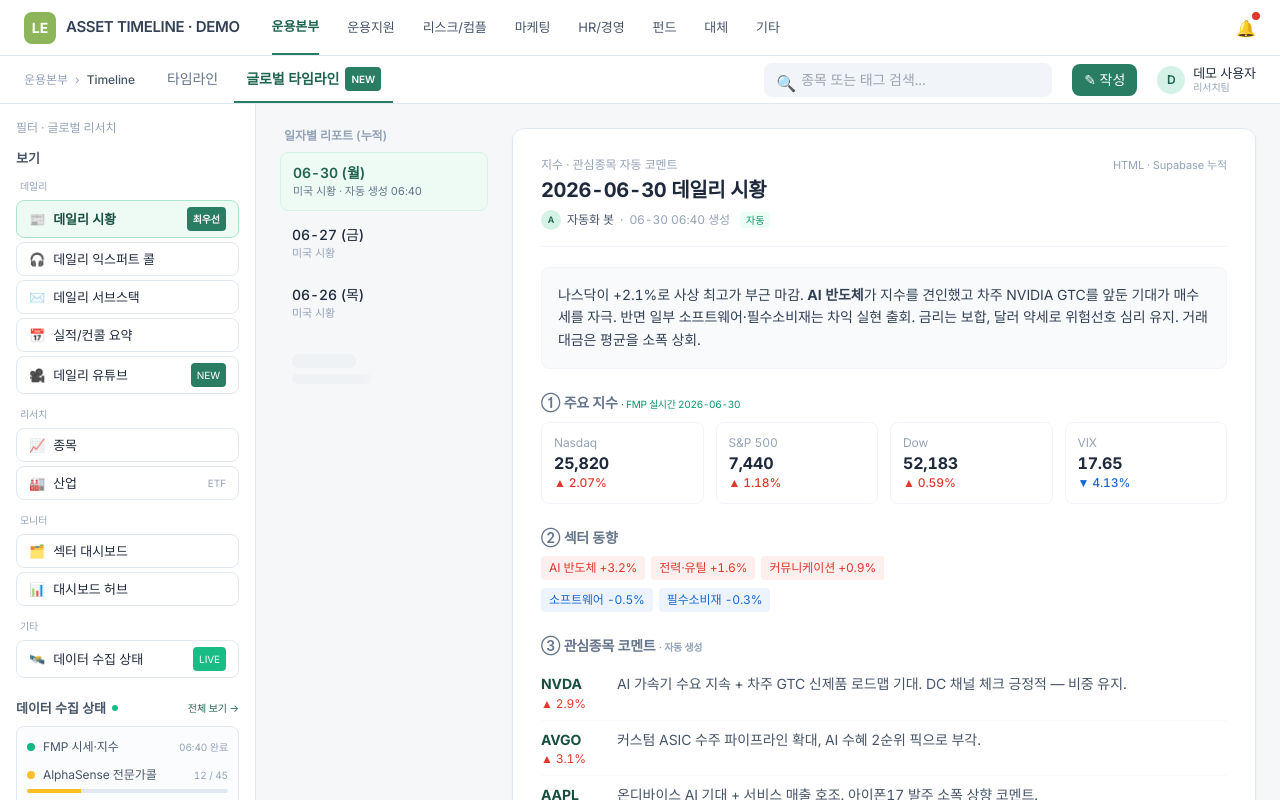
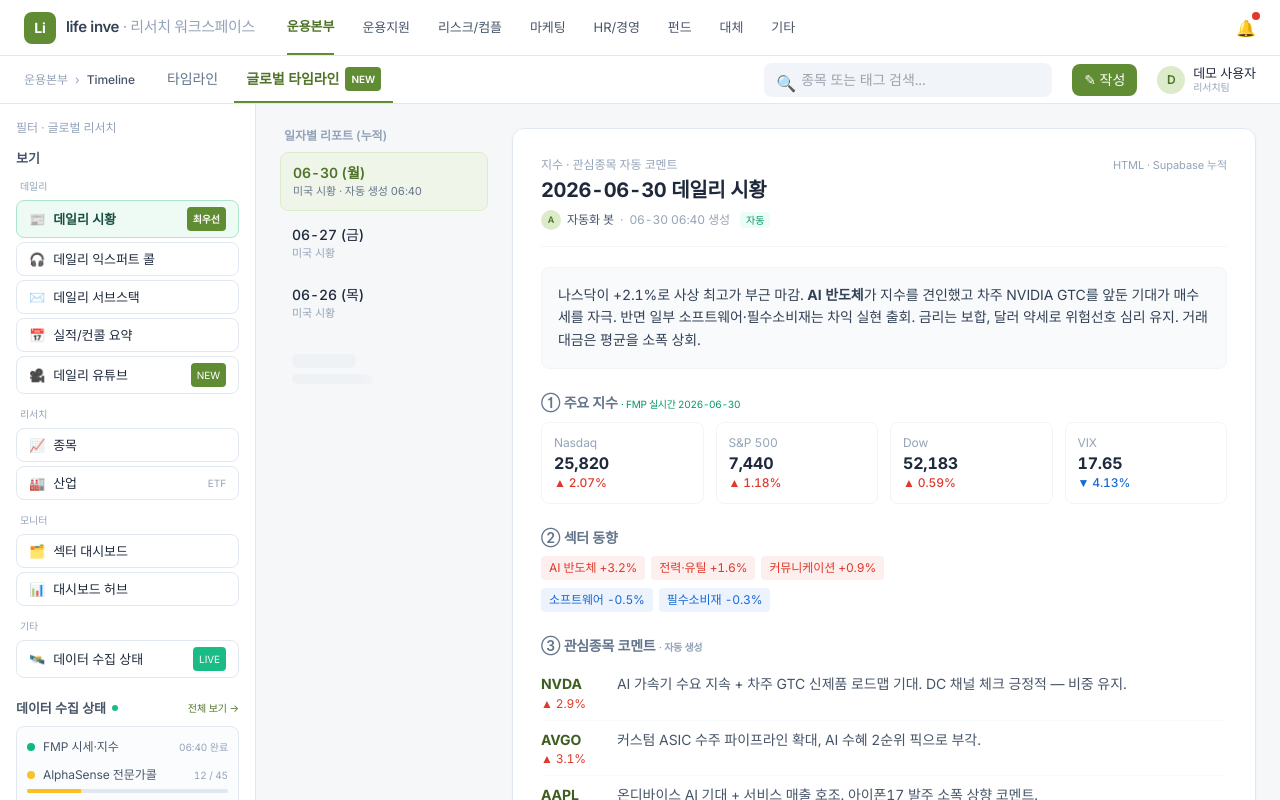
Before and after one commit to deepvaluekim-cmd/lifeinveinve, a plain HTML site: page index.html in a window 1280 px wide. Drawn offline with nearby package versions, Linux system fonts and the light colour scheme; a web font is replaced by a local one.

Commit message:
life inve 리브랜딩 마감 + 개발자 README
- index.html: 타이틀·헤더 로고 life inve로 교체, Tailwind brand 팔레트를 LIFE 그린(#608C34/#8FB85D)으로 통일(전 버튼·배지 반영)
- README.md: 구성·3대 모드·브랜드킷·Tier 검증·배포 개발자 문서화

Co-Authored-By: Claude Opus 4.8 (1M context) <noreply@anthropic.com>

```diff
--- a/index.html
+++ b/index.html
@@ -3,7 +3,7 @@
 <head>
 <meta charset="UTF-8"/>
 <meta name="viewport" content="width=device-width, initial-scale=1.0"/>
-<title>ASSET TIMELINE — 글로벌 타임라인 (DEMO)</title>
+<title>life inve — 라이프 인베 리서치 워크스페이스</title>
 <link rel="preconnect" href="https://cdn.jsdelivr.net" crossorigin>
 <link href="https://cdn.jsdelivr.net/gh/orioncactus/pretendard@v1.3.9/dist/web/variable/pretendardvariable.min.css" rel="stylesheet">
 <link rel="preconnect" href="https://fonts.googleapis.com"><link rel="preconnect" href="https://fonts.gstatic.com" crossorigin>
@@ -11,7 +11,7 @@
 <script src="https://cdn.tailwindcss.com"></script>
 <script>
 tailwind.config={theme:{extend:{
-  colors:{brand:{50:'#eefbf5',100:'#d4f3e6',200:'#a9e6cd',300:'#73d0aa',500:'#297d63',600:'#1f6450',700:'#184f40'},lime:'#8db65b',olive:'#587a4f',up:'#e0392b',down:'#1769d6'},
+  colors:{brand:{50:'#f0f5ea',100:'#dcebc9',200:'#bfd99b',300:'#8FB85D',500:'#608C34',600:'#4f7429',700:'#3f5c21'},lime:'#8FB85D',olive:'#587a4f',up:'#e0392b',down:'#1769d6'},
   fontFamily:{sans:['Pretendard Variable','Pretendard','Inter','-apple-system','Segoe UI','Apple SD Gothic Neo','Malgun Gothic','sans-serif']},
 }}}
 </script>
@@ -43,8 +43,8 @@ h1,h2,h3{letter-spacing:-0.02em}
   <!-- 포털 상단 -->
   <header class="h-14 shrink-0 bg-white border-b border-slate-200 flex items-center px-6 gap-8 z-30">
     <div class="flex items-center gap-2.5">
-      <div class="w-8 h-8 rounded-lg grid place-items-center font-bold text-white text-sm" style="background:#8db65b">LE</div>
-      <span class="font-semibold text-slate-700 tracking-tight text-[15px]">ASSET TIMELINE · DEMO</span>
+      <div class="w-8 h-8 rounded-lg grid place-items-center font-bold text-white text-sm" style="background:#608C34">Li</div>
+      <span class="font-semibold text-slate-700 tracking-tight text-[15px]">life inve <span class="text-slate-400 font-normal">· 리서치 워크스페이스</span></span>
     </div>
     <nav id="portal-nav" class="flex items-center gap-7 h-full text-[13px] text-slate-600"></nav>
     <button class="ml-auto relative text-slate-400 hover:text-slate-600">🔔<span class="absolute -top-1 -right-1 w-2 h-2 bg-up rounded-full"></span></button>
```
Also changed, not shown: README.md.
